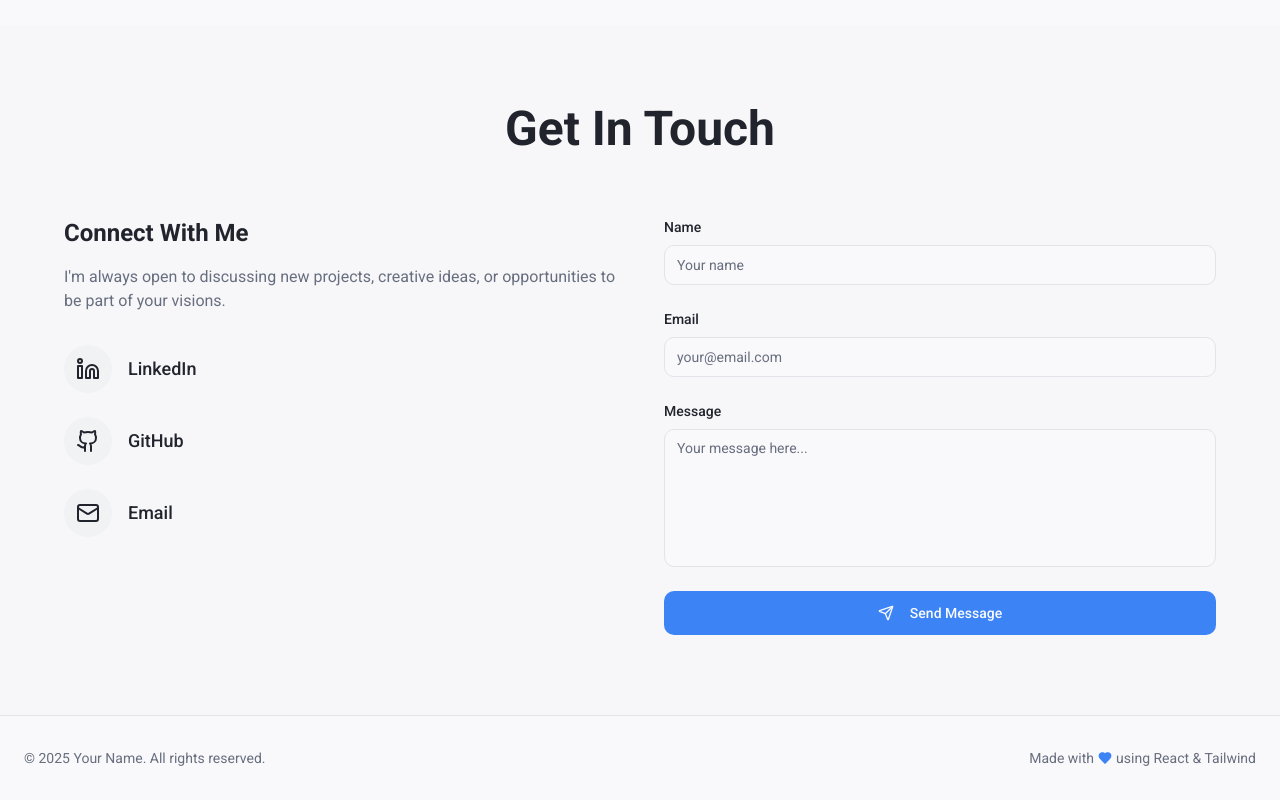
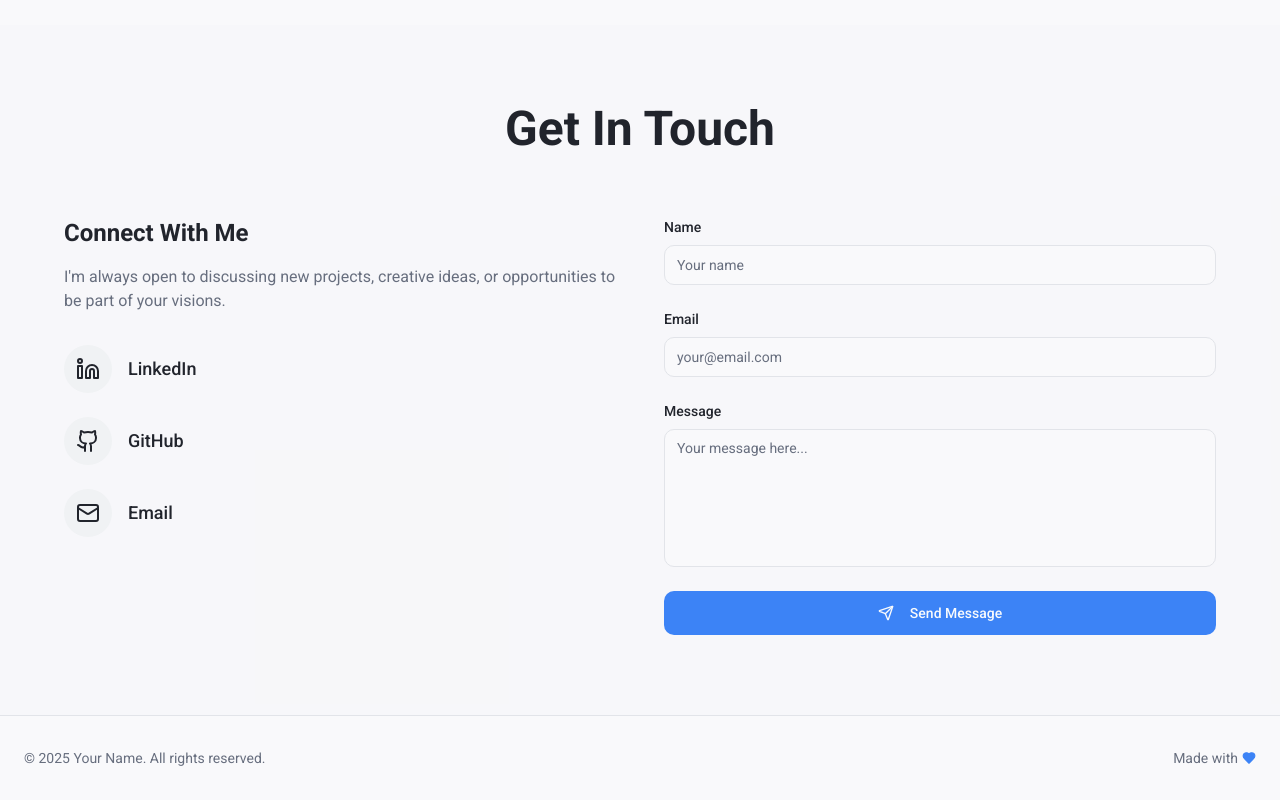
Before and after one commit to vatsal1704/portfolio-website, a React (Vite) app: page / in a window 1280 px wide. Shown: the part 4631-5431 px from the top of the page. Built offline with nearby package versions, Linux system fonts and the light colour scheme; the HTML template or start-up script is replaced by a standard one.

Commit message:
Change footer text to 'Made with Love using React & Tailwind'
Updated footer text to improve clarity.

```diff
--- a/src/components/Footer.tsx
+++ b/src/components/Footer.tsx
@@ -19,7 +19,7 @@ const Footer = () => {
 
           <p className="text-sm text-muted-foreground flex items-center gap-1">
             Made with <Heart size={14} className="text-primary fill-primary" />{" "}
-            using React & Tailwind
+
           </p>
         </motion.div>
       </div>
```
